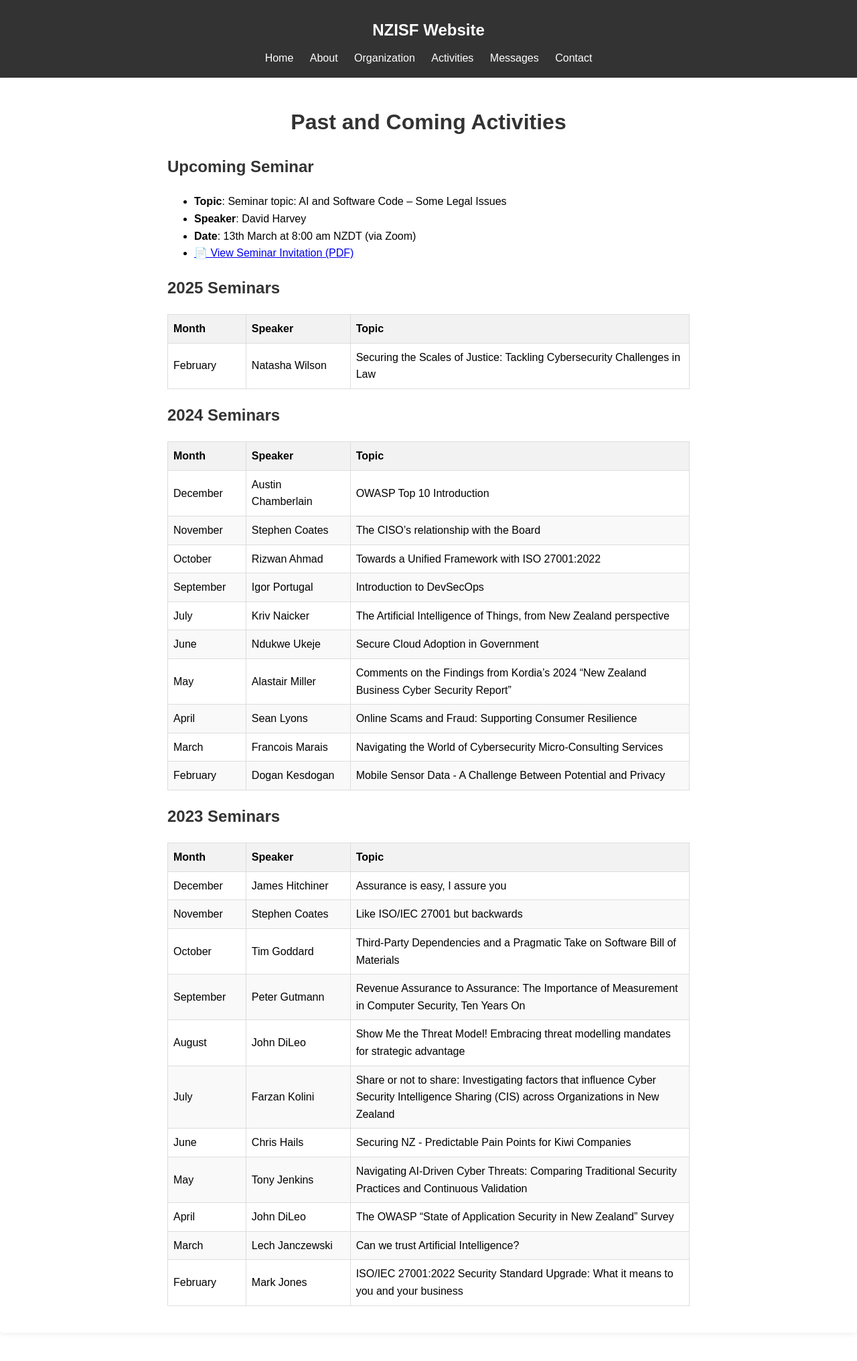
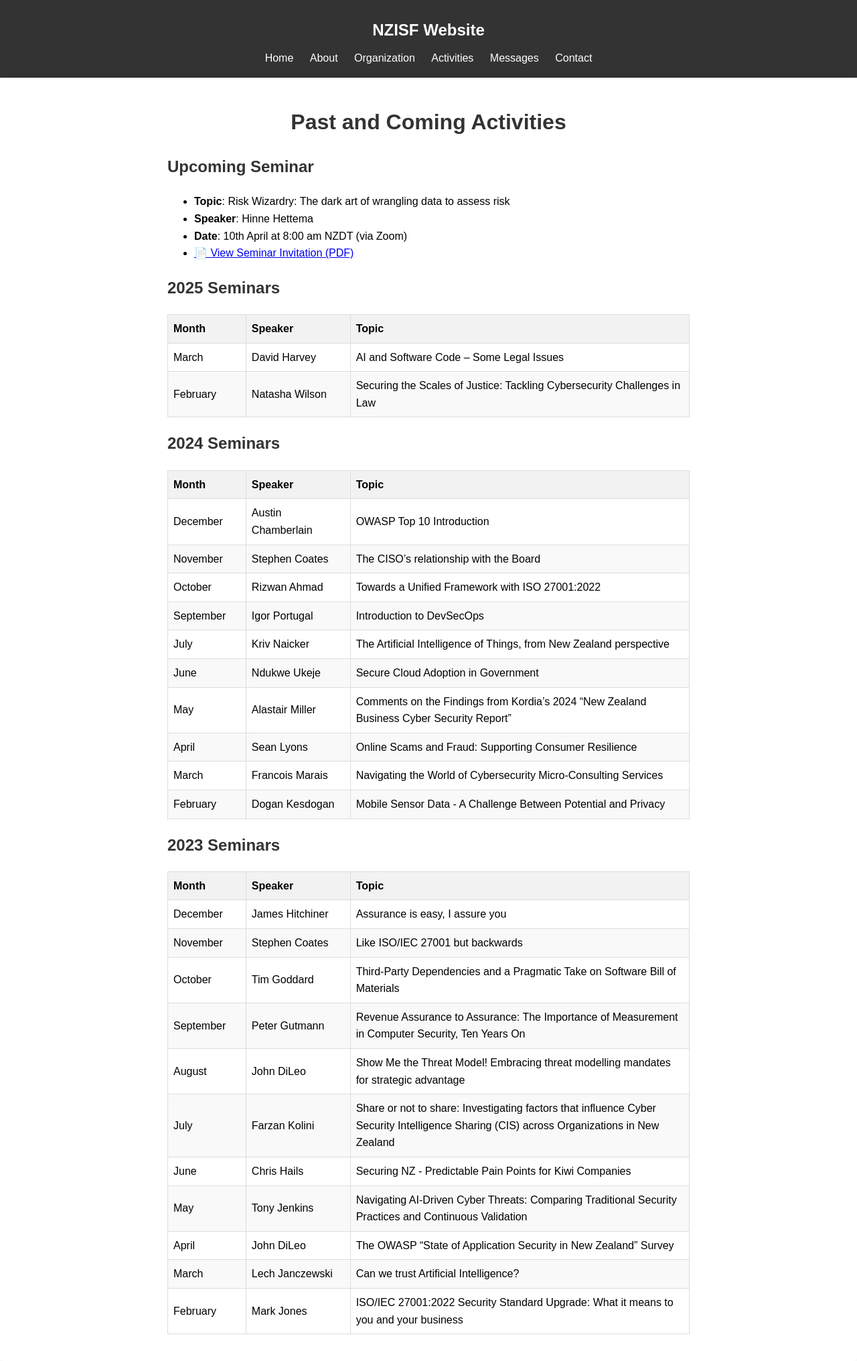
Before and after one commit to hilmibesli/NZISF-website, a Jekyll site: the page built from content/activities.md, in a window 1280 px wide. Shown: the whole page at 67% size. Built offline with Jekyll 4.4.1, drawn with Linux system fonts in a browser that asks for light colours; before the commit the page ends 1990 px from its top, so only the background shows below that.

Commit message:
Updated for April 2025

```diff
--- a/assets/css/style.css
+++ b/assets/css/style.css
@@ -169,6 +169,16 @@ tr:hover {
     height: auto;
   }
 
+  .corinium-image {
+    text-align: center; /* Ortalamak için */
+    margin: 20px 0;
+  }
+
+  .corinium-image img {
+    max-width: 10%;  /* Maksimum genişlik */
+    height: auto;      /* Oranı bozmadan küçült */
+  }
+
   /* Make table horizontally scrollable */
   table {
     display: block;
--- a/content/activities.md
+++ b/content/activities.md
@@ -6,15 +6,17 @@ title: "Activities"
 # Past and Coming Activities
 
 ## Upcoming Seminar
-- **Topic**: Seminar topic: AI and Software Code – Some Legal Issues
-- **Speaker**: David Harvey
-- **Date**: 13th March at 8:00 am NZDT (via Zoom)
-- <a href="/NZISF-website/assets/docs/13%20March%2025%20NZISF%20seminar.pdf" target="_blank">📄 View Seminar Invitation (PDF)</a>
+- **Topic**: Risk Wizardry: The dark art of wrangling data to assess
+risk
+- **Speaker**: Hinne Hettema
+- **Date**: 10th April at 8:00 am NZDT (via Zoom)
+- <a href= "/NZISF-website/assets/docs/10%20April%20'25%20NZISF%20seminar.pdf" target="_blank">📄 View Seminar Invitation (PDF)</a>
 
 ## 2025 Seminars
 
 | Month      | Speaker           | Topic                                                                                     |
 |------------|-------------------|-------------------------------------------------------------------------------------------|
+| March   | David Harvey    | AI and Software Code – Some Legal Issues                  |
 | February   | Natasha Wilson    | Securing the Scales of Justice: Tackling Cybersecurity Challenges in Law                  |
 
 ## 2024 Seminars
```
Also changed, not shown: index.md (+4 -0 lines), assets/images/Corinium.png (added), 4 other files.
